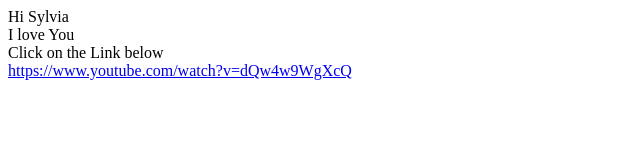
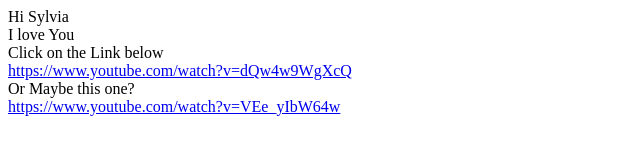
Before and after one commit to AidanCollazo/AidanCollazo.github.io, a plain HTML site: page index.html in a window 1280 px wide. Shown: the whole page, without its empty margins (0-640 px from the left). Drawn offline with Linux system fonts and the light colour scheme.

Commit message:
Update index.html

```diff
--- a/index.html
+++ b/index.html
@@ -11,5 +11,7 @@
     <div>I love You</div>
     <div>Click on the Link below</div>
     <a href="https://www.youtube.com/watch?v=dQw4w9WgXcQ">https://www.youtube.com/watch?v=dQw4w9WgXcQ</a>
+    <div>Or Maybe this one?</div>
+    <a href="https://www.youtube.com/watch?v=VEe_yIbW64w">https://www.youtube.com/watch?v=VEe_yIbW64w</a>
 </body>
 </html>
```
